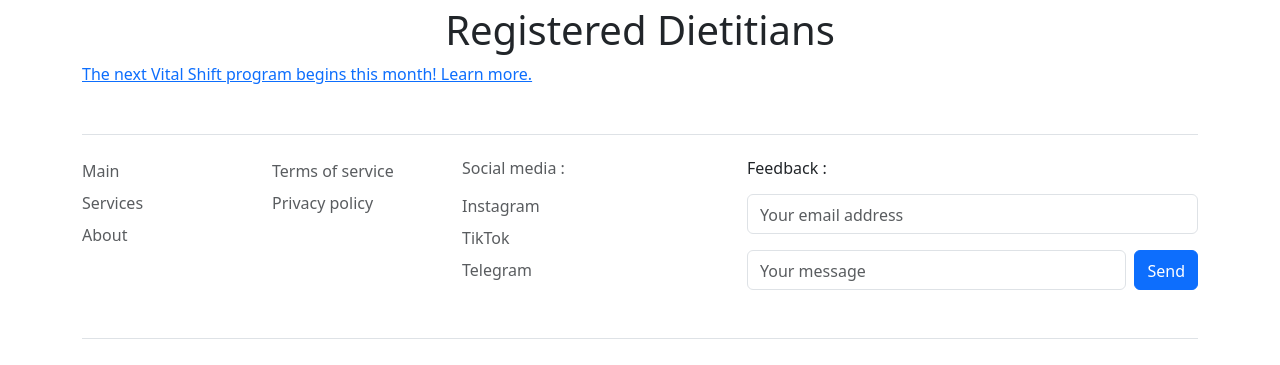
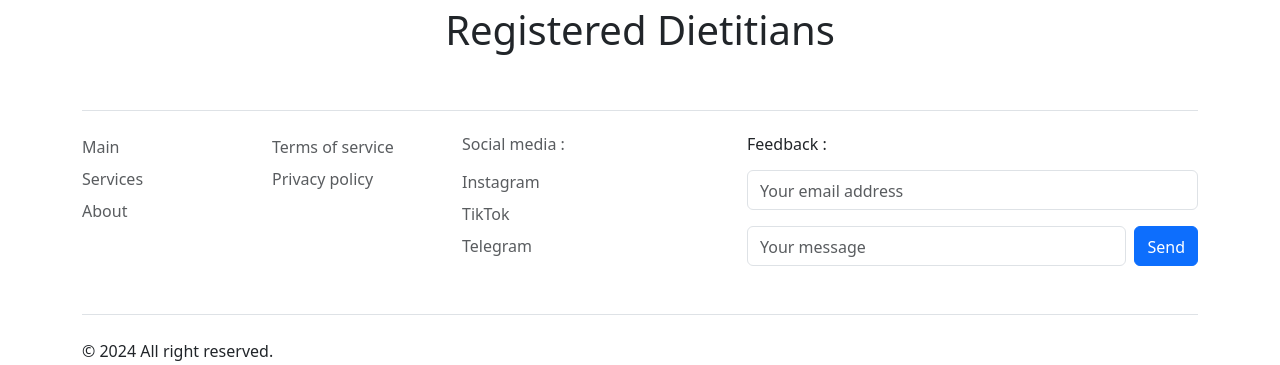
Before and after one commit to pp0lina/terraformStaticWebsite, a Python web app: template web-files/templates/index.html in a window 1280 px wide. Shown: the part 1067-1432 px from the top of the page. Run offline with Jinja, Linux system fonts and the light colour scheme; the template is opened without the code that fills it, so the values that code supplies are empty; some libraries are stand-ins or nearby versions.

Commit message:
main website file

```diff
--- a/web-files/templates/index.html
+++ b/web-files/templates/index.html
@@ -70,10 +70,6 @@
     </div>
 
     </div></div><div class="sqs-block button-block sqs-block-button" data-block-type="53" id="block-yui_3_17_2_1_1724695298702_3670"><div class="sqs-block-content" id="yui_3_17_2_1_1725968485263_129">
-
-    <div class="sqs-block-button-container sqs-block-button-container--center" data-animation-role="button" data-alignment="center" data-button-size="medium" data-button-type="primary" id="yui_3_17_2_1_1725968485263_128">
-      <a href="https://www.katherineandrew.com/consultation-options" class="sqs-block-button-element--medium sqs-button-element--primary sqs-block-button-element" target="_blank" data-initialized="true" id="yui_3_17_2_1_1725968485263_1089">
-        The next Vital Shift program begins this month! Learn more.
       </a>
     </div>
     </div></div></div></div></div>
```
